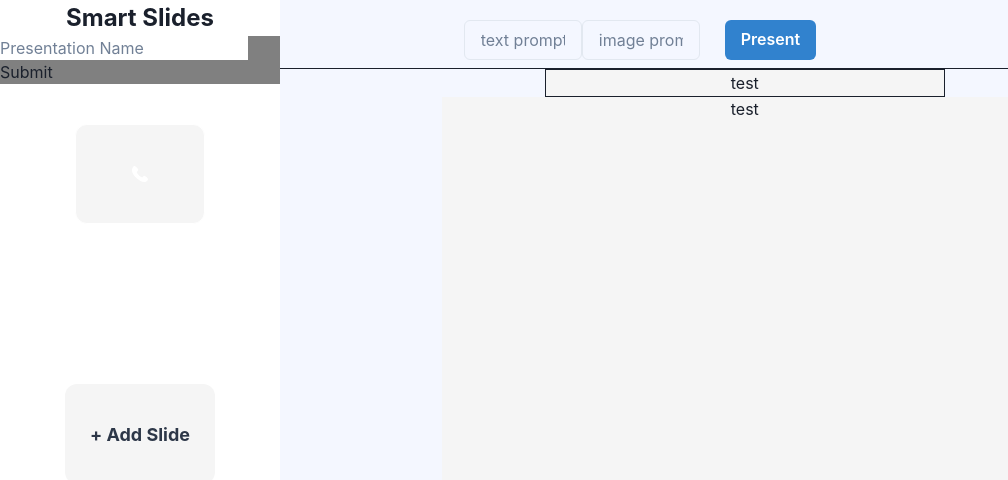
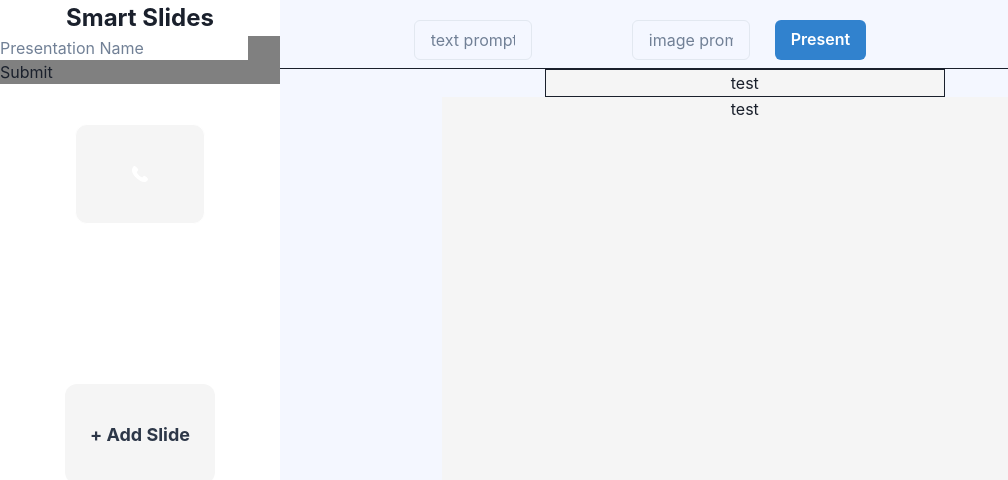
Before and after one commit to gosvig123/easySlide, a React (Create React App) app in the folder client/: page / in a window 1280 px wide. Shown: the top 480 px of the page, without its empty margins (0-1008 px from the left). Built offline with nearby package versions, Linux system fonts and the light colour scheme.

Commit message:
fix: removed unused variables

```diff
--- a/client/src/components/Header.tsx
+++ b/client/src/components/Header.tsx
@@ -4,11 +4,8 @@ import React, { useState } from "react";
 import { Flex, Spacer } from "@chakra-ui/react";
 import { Input } from "@chakra-ui/react";
 import { Button } from "@chakra-ui/react";
-import { Center } from "@chakra-ui/react";
 import {
-  createPresentation,
   getPresentation,
-  createSlide,
   generateImage,
   completeText,
   createImage,
@@ -65,7 +62,6 @@ export default function Header(props: any) {
 
   return (
     <Flex color="black" mt={5} gap="25">
-      <Center>
       <Input
         htmlSize={4}
         width="auto"
@@ -83,7 +79,7 @@ export default function Header(props: any) {
         onKeyDown={(e) => onImageSubmit(e)}
       />
       {/* This one is for generating an Image. */}
-      </Center>
+
       <Button colorScheme="blue">Present</Button>
       {/* Click this to enter presentation mode. */}
     </Flex>
```
Lines whose indentation alone changed are shown as unchanged.
